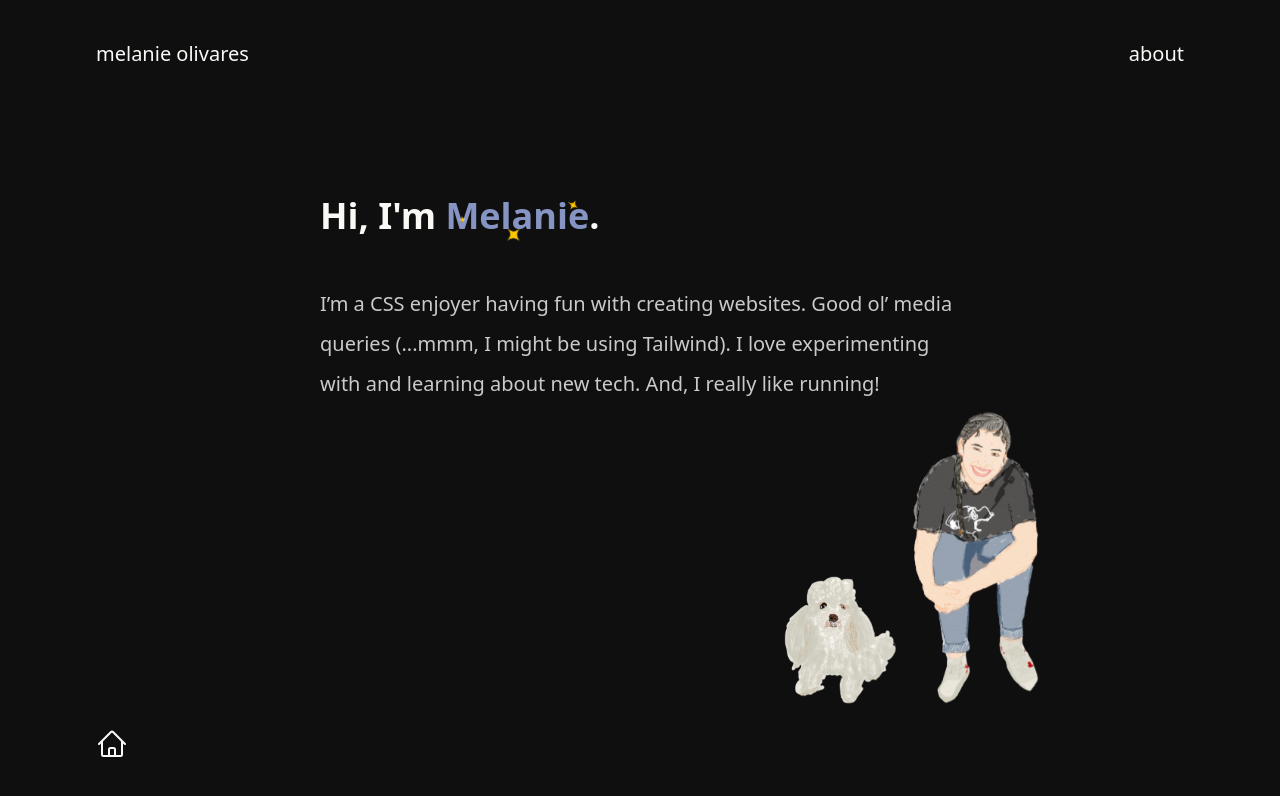
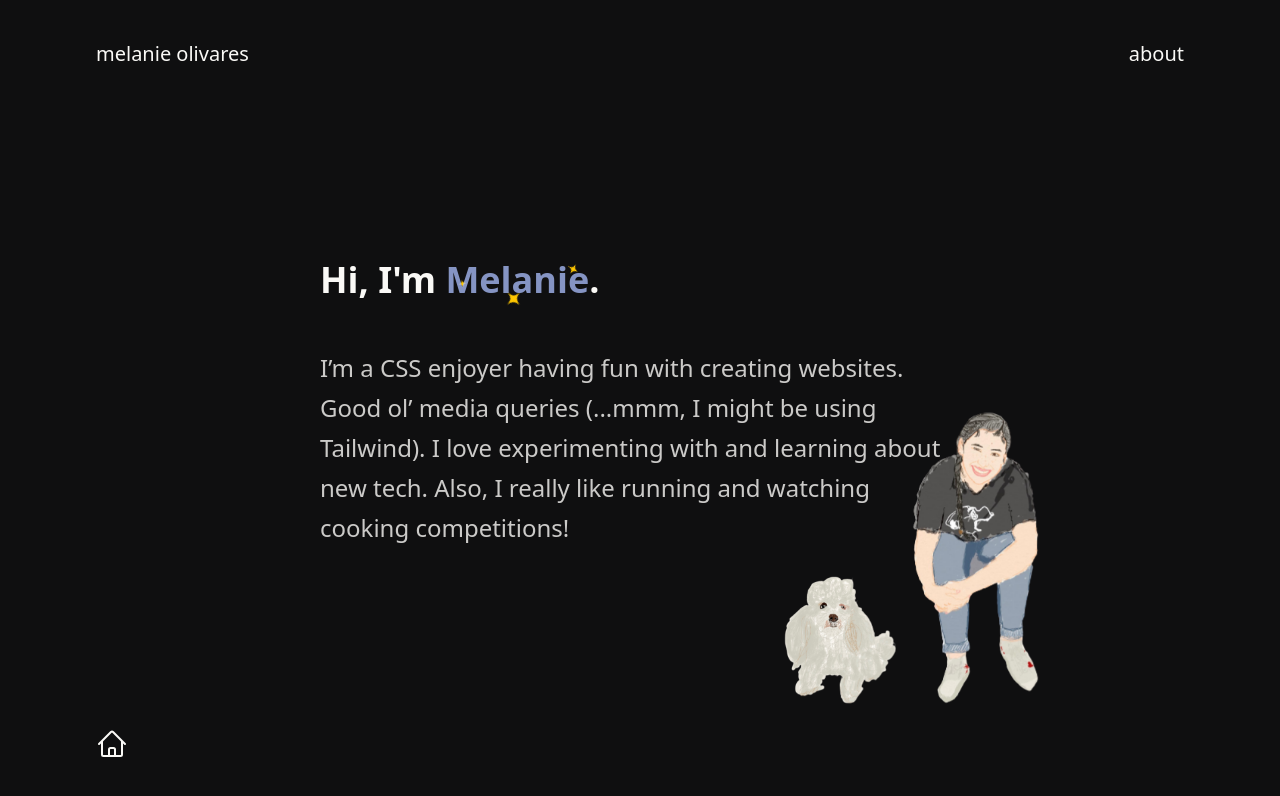
Before and after one commit to melanieolivares/melanie-portfolio, a React (Vite) app: page /about in a window 1280 px wide. Shown: the top 796 px of the page. Built offline with nearby package versions, Linux system fonts and the light colour scheme; no server answers.

Commit message:
about section changes

```diff
--- a/src/Pages/About.jsx
+++ b/src/Pages/About.jsx
@@ -24,7 +24,7 @@ export const About = () => {
         </motion.div>
         <div className="text-text pr-24 font-medium text-xl">about</div>
       </nav>
-      <div className="flex flex-col place-items-center justify-center pt-32">
+      <div className="flex flex-col place-items-center justify-center pt-48">
         <h1 className="text-text font-semibold text-4xl w-6/12 pb-12 mx-auto max-sm:text-3xl max-sm:w-7/12">
           Hi, I&#39;m{" "}
           <Sparkles>
@@ -32,21 +32,22 @@ export const About = () => {
           </Sparkles>
         </h1>
 
-        <p className="text-text font-light text-xl w-6/12 leading-10 max-auto text-text/80 mx-auto max-md:text-lg max-sm:w-7/12 max-sm:text-base">
+        <p className="text-text font-light text-2xl w-6/12 leading-10 max-auto text-text/80 mx-auto max-md:text-lg max-sm:w-7/12 max-sm:text-base">
           I’m a CSS enjoyer having fun with creating websites. Good ol’ media
           queries (...mmm, I might be using Tailwind). I love experimenting with
-          and learning about new tech. And, I really like running!
+          and learning about new tech. Also, I really like running and watching
+          cooking competitions!
         </p>
         <div className="flex">
           <img
             src={melanie}
             alt="Melanie Sitting"
-            className="absolute bottom-24 right-60 w-32 max-lg:w-28 max-md:w-24 max-sm:w-20 max-sm:right-48"
+            className="absolute bottom-24 right-60 w-32 max-lg:w-28 max-md:w-24 max-sm:w-20 max-sm:right-48 max-sm:bottom-44"
           />
           <img
             src={chikis}
             alt="Melanie's dog Chikis"
-            className="absolute bottom-24 right-96 w-28 max-lg:w-24 max-md:w-24 max-sm:w-20 max-sm:right-72"
+            className="absolute bottom-24 right-96 w-28 max-lg:w-24 max-md:w-24 max-sm:w-20 max-sm:right-72 max-sm:bottom-44"
           />
         </div>
       </div>
```
